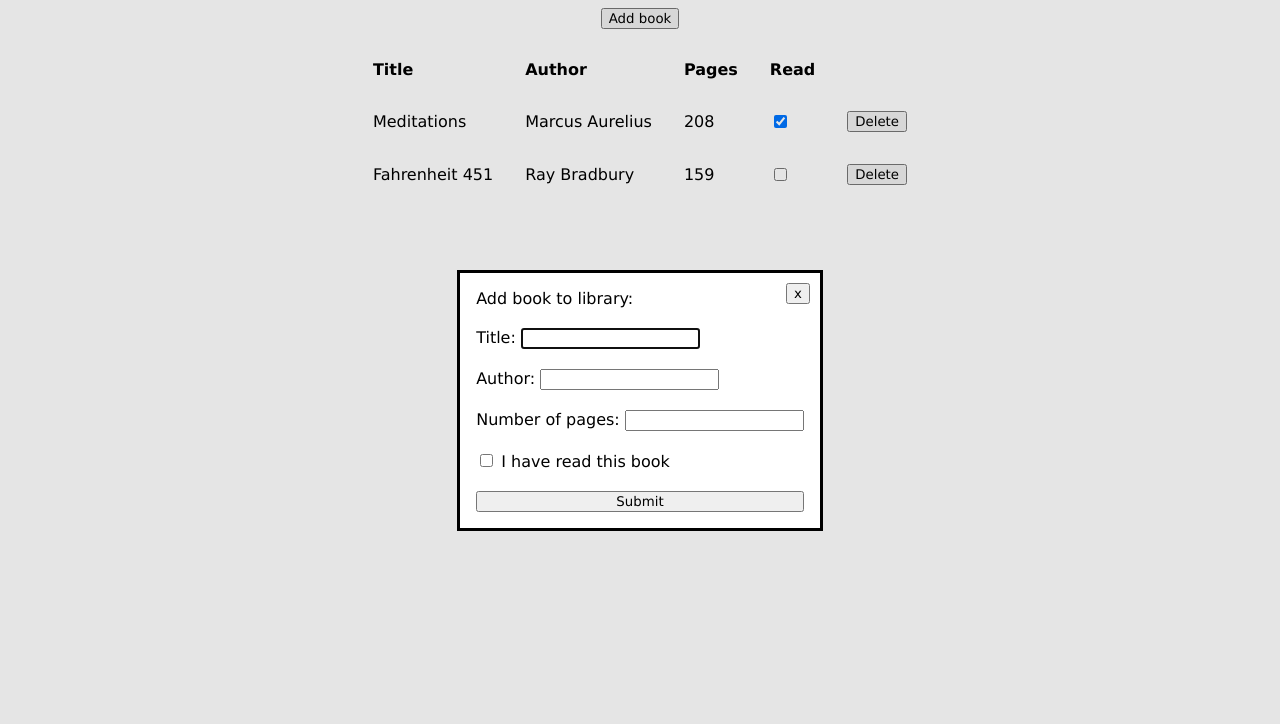
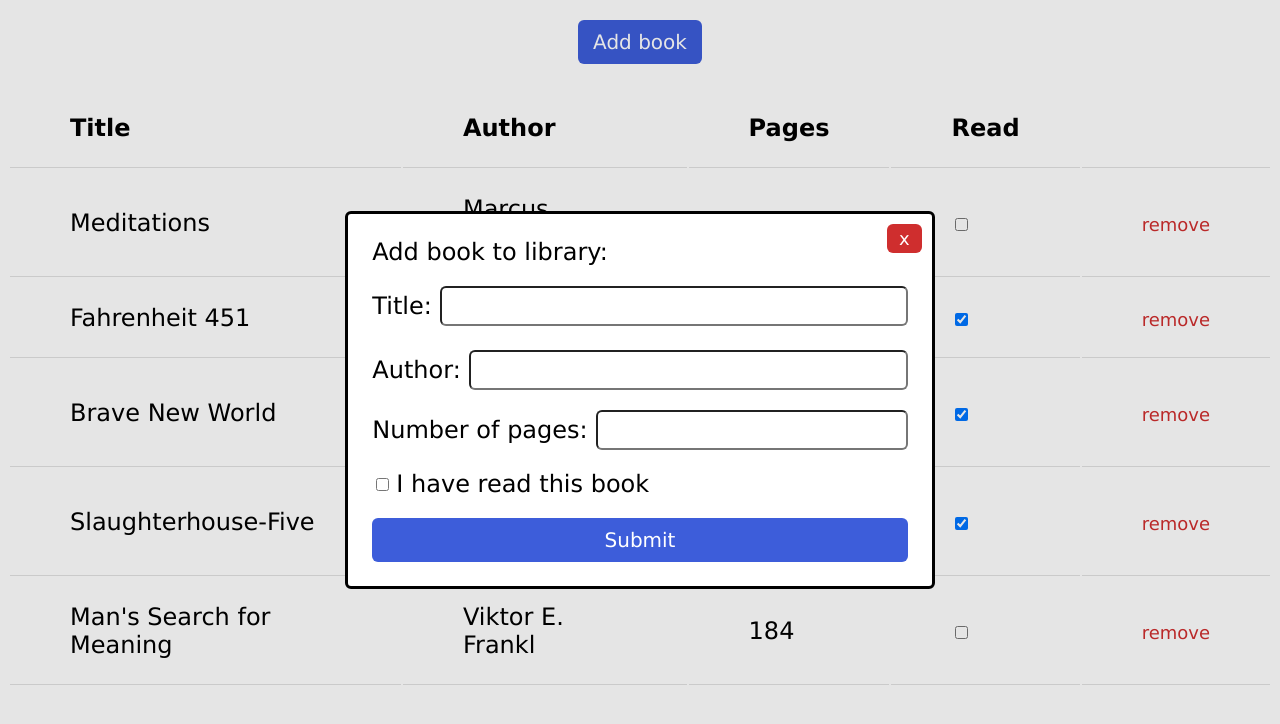
Before and after one commit to VecchiR/library, a plain HTML site: page index.html in a window 1280 px wide. Both pictures are taken after a click on the button "Add book". Drawn offline with Linux system fonts and the light colour scheme.

Commit message:
Finish basic UI

```diff
--- a/index.html
+++ b/index.html
@@ -18,7 +18,7 @@
 
       <label for="book-title">
         <span class="form-field-span">Title:</span>
-        <input type="text" id="book-title" name="book-title" required>
+        <input type="text" id="book-title" name="book-title" placeholder required>
         <span class="error" aria-live="polite"></span>
       </label>
 
--- a/script.js
+++ b/script.js
@@ -18,9 +18,12 @@ const bookTitleForm = document.querySelector('#book-title');
 
 const addBookForm = document.querySelector(".dialog-form");
 const dialog = document.querySelector(".dialog-addbook");
+
+
 const addBookButton = document.querySelector('.add-book');
 addBookButton.addEventListener('click', () => {
     addBookForm.reset();
+    resetTitleError();
     dialog.showModal();
 });
 
@@ -65,8 +68,7 @@ function submitBook(event) {
         return;
     }
     else {
-        bookTitleError.className = 'error';
-        bookTitleError.innerHTML = '';
+        resetTitleError();
     }
 
     let author = document.querySelector("#book-author").value;
@@ -108,9 +110,9 @@ function addBookToLibrary(book) {
                 break;
 
             case x === 4:
-                let newDeleteBtn = document.createElement("button");
+                let newDeleteBtn = document.createElement("a");
                 newDeleteBtn.setAttribute("class", "delete-button");
-                let deleteBtnText = document.createTextNode("Delete");
+                let deleteBtnText = document.createTextNode("remove");
                 newDeleteBtn.appendChild(deleteBtnText);
                 newData.appendChild(newDeleteBtn);
                 break;
@@ -122,10 +124,16 @@ function addBookToLibrary(book) {
 }
 
 function examplesOnLoad() {
-    const meditations = new Book('Meditations', 'Marcus Aurelius', 208, true, generateId());
+    const meditations = new Book('Meditations', 'Marcus Aurelius', 208, false, generateId());
     addBookToLibrary(meditations);
-    const fahrenheit = new Book('Fahrenheit 451', 'Ray Bradbury', 159, false, generateId());
+    const fahrenheit = new Book('Fahrenheit 451', 'Ray Bradbury', 159, true, generateId());
     addBookToLibrary(fahrenheit);
+    const bravenew = new Book('Brave New World', 'Aldous Huxley', 288, true, generateId());
+    addBookToLibrary(bravenew);
+    const kurt = new Book('Slaughterhouse-Five', 'Kurt Vonnegut', 215, true, generateId());
+    addBookToLibrary(kurt);
+    const meaning = new Book("Man's Search for Meaning", 'Viktor E. Frankl', 184, false, generateId());
+    addBookToLibrary(meaning);
 }
 
 function updateReadStatus(x) {
@@ -158,5 +166,9 @@ function changeReadStatus(row) {
     myLibrary[bookIndex].toggleRead();
 }
 
+function resetTitleError() {
+    bookTitleError.className = 'error';
+    bookTitleError.innerHTML = '';
+}
 
 examplesOnLoad();
--- a/styles.css
+++ b/styles.css
@@ -4,20 +4,28 @@
     align-items: center;
 }
 
-.books-table {
-        border-spacing: 30px;
-
+th,
+td {
+  padding: 25px 60px;
+  text-align: left;
+  border-bottom: 1px solid #E1E1E1;
 }
 
-th {
-    text-align: left;
+
+
+.dialog-addbook {
+    border-radius: 6px;
 }
 
 .dialog-form {
-    display: flex;
-    flex-direction: column;
+   display: flex;
+   flex-direction: column;
     gap: 20px;
 }
+
+    .dialog-title {
+        grid-column: 1 / 3;
+    }
 
 .dialog-close {
     position: absolute;
@@ -25,7 +33,89 @@ th {
   right: 10px;
 }
 
+label {
+    align-items: center;
+    display: grid;
+    grid-template-columns: max-content 1fr;
+    column-gap: 8px;
+}
+
+label[for="book-finished"] {
+    column-gap: 4px;
+}
+
+dialog input {
+    padding: 4px;
+}
+
 
 * {
+    font-size: 24px;
     font-family:Verdana, Geneva, Tahoma, sans-serif;
 }
+
+.dialog-close {
+    background-color: rgb(207, 46, 46);
+    color: white;
+    border: 0;
+    border-radius: 6px;
+    padding: 4px 12px;
+    font-size: 18px;
+}
+
+.delete-button {
+    color: rgb(207, 46, 46);
+    font-size: 18px;
+    font-weight: 500;
+}
+
+.delete-button:hover {
+    cursor: pointer;
+}
+
+.add-book {
+    position: sticky;
+    top: 20px;
+    margin: 10px 0 25px;
+    background-color: rgb(61, 93, 218);
+    color: white;
+    border: 0;
+    border-radius: 6px;
+    padding: 10px 15px;
+    font-size: 20px;
+}
+
+.books-table {
+    margin-bottom: 80px;
+}
+
+.book-submit {
+    background-color: rgb(61, 93, 218);
+    color: white;
+    border: 0;
+    border-radius: 6px;
+    padding: 10px 15px;
+    font-size: 20px;
+}
+
+span.error {
+    grid-column: 1 / 3;
+    color: rgb(207, 46, 46);
+    font-size: 14px;
+    font-weight: 600;
+    justify-self: right;
+    padding: 4px 6px 0 0;
+}
+
+
+input:invalid:not(:placeholder-shown) {
+    border: 2px solid rgb(207, 46, 46);
+}
+
+label input {
+    border-radius: 6px;
+}
+
+:focus-visible {
+    outline: 0px;
+}
```
